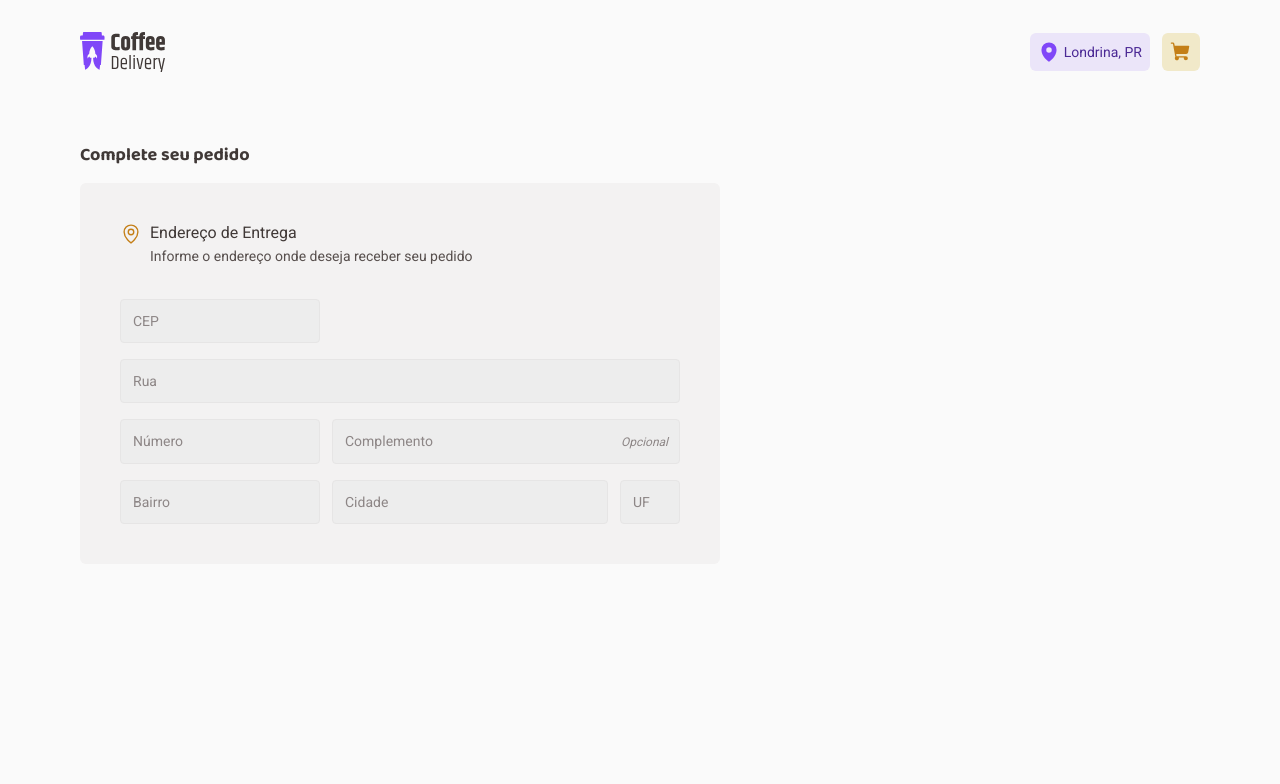
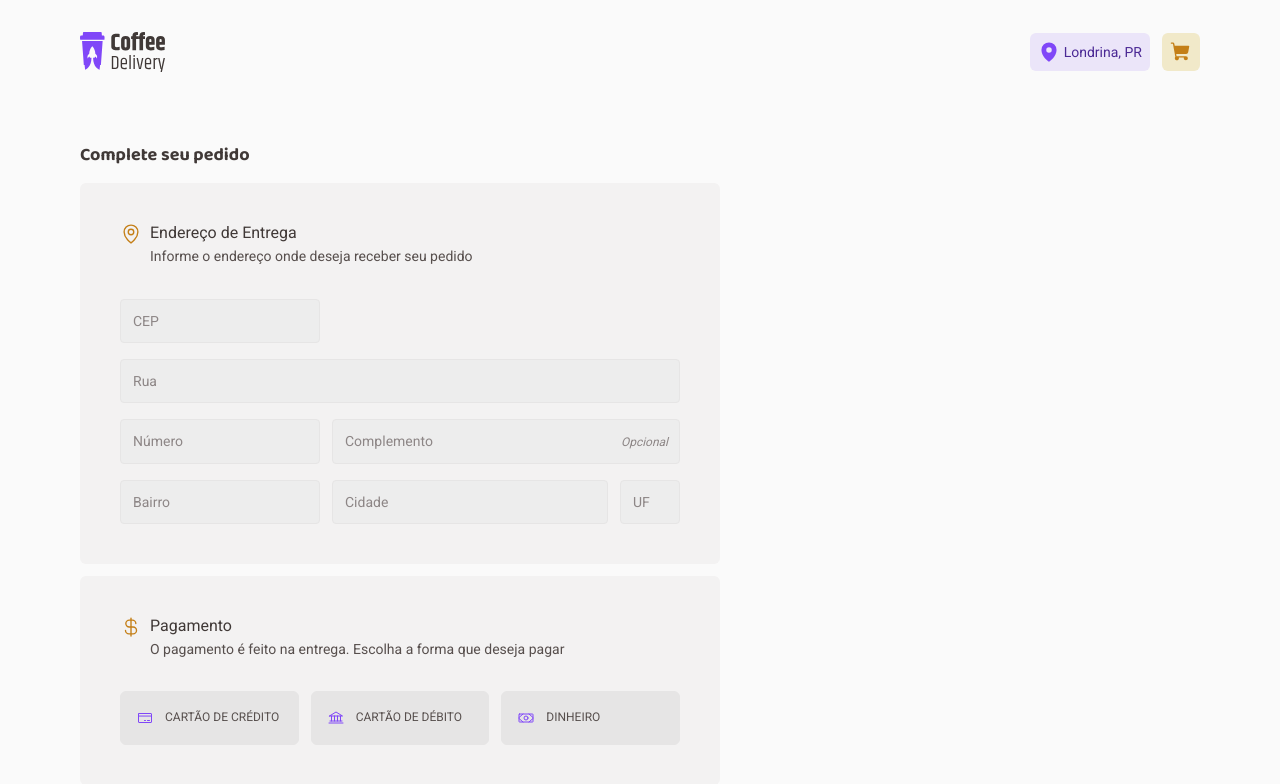
Before and after one commit to phaelslima/coffee-delivery, a React (Vite) app: page /checkout in a window 1280 px wide. Shown: the top 784 px of the page. Built offline with nearby package versions, Linux system fonts and the light colour scheme.

Commit message:
feat: add payment component to checkout page

```diff
--- /dev/null
+++ b/src/pages/Checkout/components/Payment/PaymentMethod/index.tsx
@@ -0,0 +1,28 @@
+import {
+  forwardRef,
+  ForwardRefExoticComponent,
+  ForwardRefRenderFunction,
+  InputHTMLAttributes,
+} from 'react'
+import { IconProps } from 'phosphor-react'
+
+import { PaymentMethodContainer } from './styles'
+
+interface PaymentMethodBaseProps extends InputHTMLAttributes<HTMLInputElement> {
+  icon: ForwardRefExoticComponent<IconProps>
+}
+
+const PaymentMethodBase: ForwardRefRenderFunction<
+  HTMLInputElement,
+  PaymentMethodBaseProps
+> = ({ id, icon: Icon, value, ...rest }, ref) => (
+  <PaymentMethodContainer>
+    <input ref={ref} id={id} type="radio" value={value} {...rest} />
+    <label htmlFor={id}>
+      <Icon size={16} />
+      {value}
+    </label>
+  </PaymentMethodContainer>
+)
+
+export const PaymentMethod = forwardRef(PaymentMethodBase)
--- /dev/null
+++ b/src/pages/Checkout/components/Payment/PaymentMethod/styles.ts
@@ -0,0 +1,42 @@
+import styled from 'styled-components'
+
+export const PaymentMethodContainer = styled.div`
+  input {
+    display: none;
+  }
+
+  input:hover + label {
+    background: ${({ theme }) => theme['base-hover']};
+    border: 1px solid ${({ theme }) => theme['base-hover']};
+  }
+
+  input:checked + label {
+    background: ${({ theme }) => theme['purple-light']};
+    border: 1px solid ${({ theme }) => theme.purple};
+  }
+
+  label {
+    display: flex;
+    align-items: center;
+    padding: 1rem;
+    gap: 0.75rem;
+
+    background: ${({ theme }) => theme['base-button']};
+
+    border: 1px solid ${({ theme }) => theme['base-button']};
+    border-radius: 6px;
+
+    font-size: 0.75rem;
+    line-height: 1.2rem;
+
+    text-transform: uppercase;
+
+    color: ${({ theme }) => theme['base-text']};
+
+    cursor: pointer;
+
+    svg {
+      color: ${({ theme }) => theme.purple};
+    }
+  }
+`
--- /dev/null
+++ b/src/pages/Checkout/components/Payment/index.tsx
@@ -0,0 +1,56 @@
+import { useFormContext } from 'react-hook-form'
+import { Bank, CreditCard, CurrencyDollar, Money } from 'phosphor-react'
+
+import { NewOrderFormData } from '../..'
+import { PaymentMethod } from './PaymentMethod'
+
+import { PaymentContainer, PaymentMethodOptions, ErrorMessage } from './styles'
+
+export function Payment() {
+  const {
+    register,
+    formState: { errors },
+  } = useFormContext<NewOrderFormData>()
+
+  return (
+    <PaymentContainer>
+      <header>
+        <CurrencyDollar size={22} />
+
+        <div>
+          <h2>Pagamento</h2>
+          <p>
+            O pagamento é feito na entrega. Escolha a forma que deseja pagar
+          </p>
+        </div>
+      </header>
+
+      <PaymentMethodOptions>
+        <PaymentMethod
+          id="credit-card"
+          icon={CreditCard}
+          value="Cartão de Crédito"
+          {...register('paymentMethod')}
+        />
+
+        <PaymentMethod
+          id="debit-card"
+          icon={Bank}
+          value="Cartão de Débito"
+          {...register('paymentMethod')}
+        />
+
+        <PaymentMethod
+          id="cash"
+          icon={Money}
+          value="Dinheiro"
+          {...register('paymentMethod')}
+        />
+      </PaymentMethodOptions>
+
+      {errors.paymentMethod && (
+        <ErrorMessage>{errors.paymentMethod.message}</ErrorMessage>
+      )}
+    </PaymentContainer>
+  )
+}
--- /dev/null
+++ b/src/pages/Checkout/components/Payment/styles.ts
@@ -0,0 +1,54 @@
+import styled from 'styled-components'
+
+export const PaymentContainer = styled.section`
+  margin-bottom: 0.75rem;
+  padding: 2.5rem;
+
+  background: ${({ theme }) => theme['base-card']};
+  border-radius: 6px;
+
+  header {
+    display: flex;
+    align-items: flex-start;
+    margin-bottom: 2rem;
+
+    svg {
+      margin-right: 0.5rem;
+      color: ${({ theme }) => theme['yellow-dark']};
+    }
+
+    div {
+      h2 {
+        margin-bottom: 0.125rem;
+
+        font-size: 1rem;
+        font-weight: 400;
+        line-height: 1.3rem;
+
+        color: ${({ theme }) => theme['base-subtitle']};
+      }
+
+      h2 + p {
+        font-size: 0.875rem;
+        line-height: 1.3rem;
+
+        color: ${({ theme }) => theme['base-text']};
+      }
+    }
+  }
+`
+
+export const PaymentMethodOptions = styled.div`
+  display: grid;
+  grid-template-columns: repeat(3, 1fr);
+  gap: 0.75rem;
+`
+
+export const ErrorMessage = styled.p`
+  margin-top: 0.5rem;
+
+  font-size: 0.75rem;
+  line-height: 0.975rem;
+
+  color: ${({ theme }) => theme.red};
+`
--- a/src/pages/Checkout/index.tsx
+++ b/src/pages/Checkout/index.tsx
@@ -3,6 +3,7 @@ import { zodResolver } from '@hookform/resolvers/zod'
 import * as zod from 'zod'
 
 import { DeliveryAddress } from './components/DeliveryAddress'
+import { Payment } from './components/Payment'
 
 import { CheckoutContainer } from './styled'
 
@@ -45,6 +46,7 @@ export function Checkout() {
 
           <FormProvider {...newOrderForm}>
             <DeliveryAddress />
+            <Payment />
           </FormProvider>
         </div>
       </form>
```
